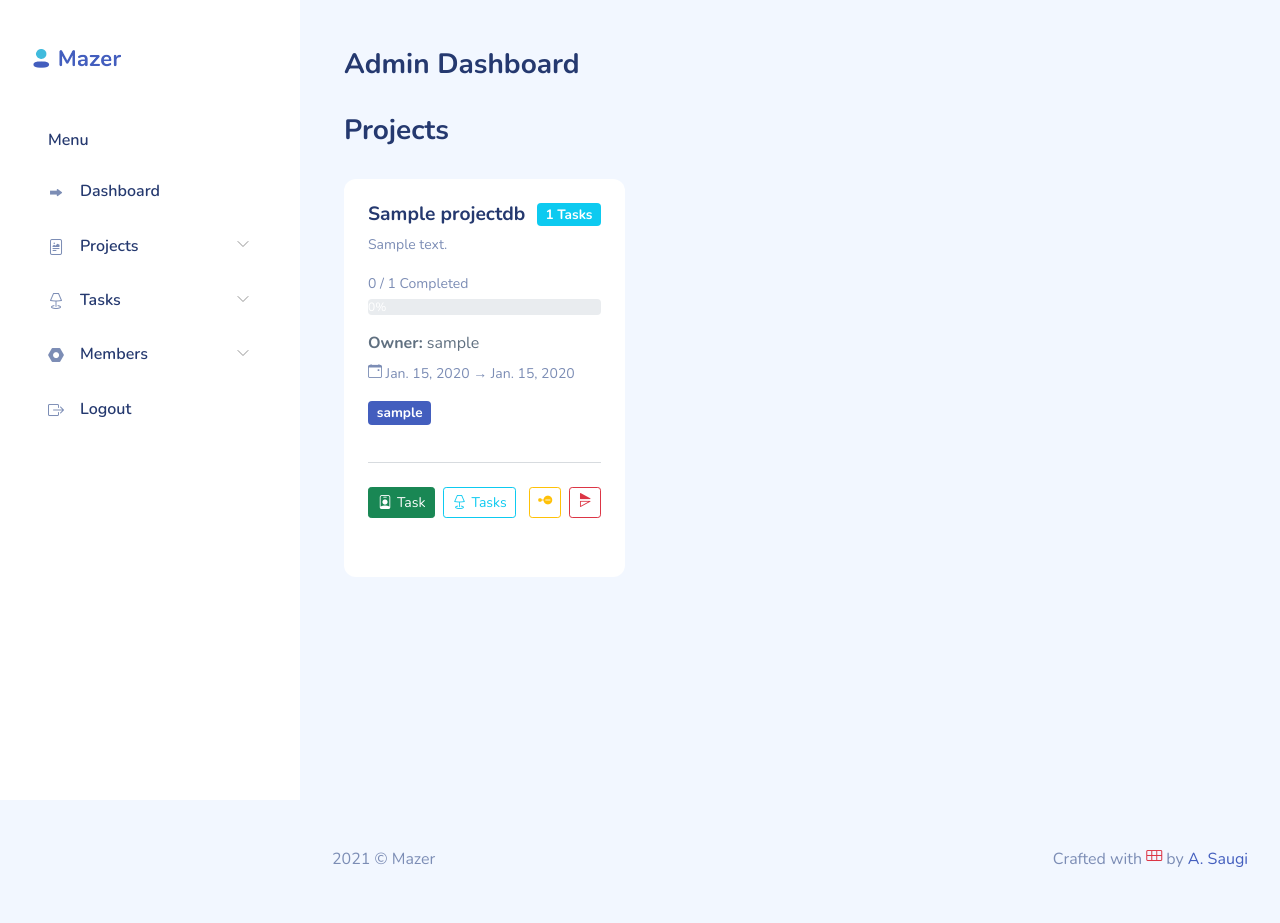
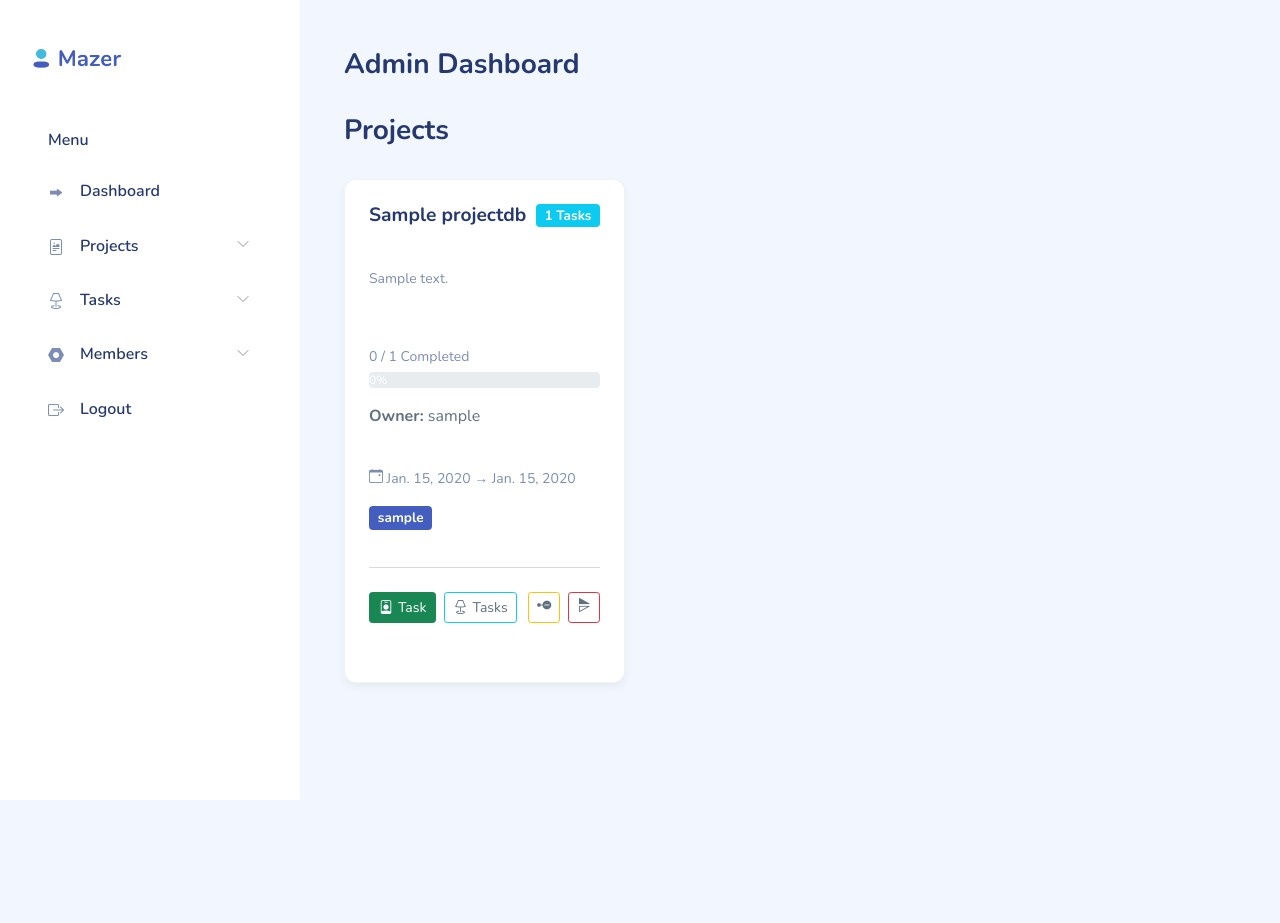
Before and after one commit to christanjose/TaskManagementSystem, a Django app: page /project/list_project/ in a window 1280 px wide. Shown: the top 923 px of the page. Before the commit the page ends 867 px from the top, so only its background shows below. Run offline with Django 5.2, Linux system fonts and the light colour scheme; a user stored in the database is signed in; tables that the repository leaves empty hold one stand-in row (values such as "Sample post"); some libraries are stand-ins or nearby versions.

Commit message:
Improved UI

```diff
--- a/projectsapp/templates/edit_project.html
+++ b/projectsapp/templates/edit_project.html
@@ -68,7 +68,7 @@
 
                                         {% for member in members %}
                                             <option value="{{ member.id }}"
-                                            {% if member in data.Project_Members.all %}selected{% endif %}>
+                                             {% if member in data.Project_Members.all %}selected{% endif %}>
                                                 {{ member.username }}
                                             </option>
                                         {% endfor %}
--- a/projectsapp/templates/list_project.html
+++ b/projectsapp/templates/list_project.html
@@ -14,7 +14,7 @@
             <div class="card-body d-flex flex-column">
 
                 <!-- Project Title -->
-                <div class="d-flex justify-content-between align-items-start">
+                <div class="d-flex justify-content-between align-items-start mb-2" style="min-height: 50px;">
                     <h5 class="card-title">{{ project.Project_Name }}</h5>
                     <span class="badge bg-info">{{ project.tasks.count }} Tasks</span>
                 </div>
@@ -48,7 +48,7 @@
                 </div>
 
                 <!-- Owner -->
-                <p class="mb-2"><strong>Owner:</strong> {{ project.Project_Owner.username }}</p>
+                <p class="mb-1"><strong>Owner:</strong> {{ project.Project_Owner.username }}</p>
 
                 <!-- Dates -->
                 <div class="small text-muted mb-3">
--- a/projectsapp/views.py
+++ b/projectsapp/views.py
@@ -26,8 +26,7 @@ def save_project(request):
         project.save()
         members = request.POST.getlist("project_members")
         project.Project_Members.set(members)
-        messages.success(request, "Project created successfully!")
-        return redirect(create_project)
+        return redirect(list_project)
 
 
 @login_required
@@ -48,10 +47,10 @@ def list_project(request):
             if t.Status == "completed":
                 completed += 1
 
+        progress = 0
         if total > 0:
             progress = int((completed / total) * 100)
-        else:
-            total = 0
+
 
         project.total = total
         project.completed = completed
@@ -88,4 +87,5 @@ def update_project(request, pro_id):
         project = ProjectDb.objects.get(id=pro_id)
         members = request.POST.getlist("project_members")
         project.Project_Members.set(members)
+
         return redirect(list_project)
--- a/static/assets/css/custom.css
+++ b/static/assets/css/custom.css
@@ -1,53 +1,100 @@
-/* Project Card Styling */
 
-.project-card{
-    height:100%;
-    border-radius:10px;
-    transition: all 0.3s ease;
-    cursor:pointer;
-}
+/* 🔥 PROJECT CARD BASE */
 
-/* Hover Animation */
-
-.project-card:hover{
-    transform: translateY(-8px) scale(1.02);
-    box-shadow: 0 15px 35px rgba(0,0,0,0.18);
-}
-
-/* Keep buttons at bottom */
-
-.card-body{
-    display:flex;
-    flex-direction:column;
-}
-
-.project-actions{
-    margin-top:auto;
-}
-
-/* Member badges spacing */
-
-.project-members .badge{
-    margin-right:5px;
-    margin-bottom:5px;
-}
-
-.project-card{
-    border-radius:12px;
+.project-card {
+    height: 100%;
+    border-radius: 12px;
+    cursor: pointer;
+    overflow: hidden;
     transition: transform 0.25s ease, box-shadow 0.25s ease;
 }
 
-.project-card:hover{
-    transform: translateY(-6px);
-    box-shadow:0 12px 30px rgba(0,0,0,0.15);
+/* 🔥 HOVER EFFECT (LIFT + GLOW) */
+
+.project-card:hover {
+    transform: translateY(-6px) scale(1.02);
+    box-shadow: 0 15px 40px rgba(0, 123, 255, 0.2);
 }
 
-.card-body{
-    display:flex;
-    flex-direction:column;
+/* 🔥 CARD BODY FLEX LAYOUT */
+
+.card-body {
+    display: flex;
+    flex-direction: column;
 }
 
-.project-members span{
-    margin-right:5px;
-    margin-bottom:5px;
+/* 🔥 KEEP ACTION BUTTONS AT BOTTOM */
+
+.project-actions {
+    margin-top: auto;
 }
+
+/* 🔥 MEMBER BADGES SPACING */
+
+.project-members .badge {
+    margin-right: 5px;
+    margin-bottom: 5px;
+}
+
+/* 🔥 PROGRESS BAR SMOOTH ANIMATION */
+
+.progress-bar {
+    transition: width 0.6s ease;
+}
+
+/* 🔥 TITLE FIX (ALIGN ALL CARDS) */
+
+.card-title {
+    min-height: 48px;
+    display: -webkit-box;
+    -webkit-line-clamp: 2;       /* limit to 2 lines */
+    -webkit-box-orient: vertical;
+    overflow: hidden;
+}
+
+/* 🔥 DESCRIPTION FIX (ALIGN ALL CARDS) */
+
+.project-card p {
+    min-height: 60px;
+    max-height: 60px;
+    overflow: hidden;
+}
+
+/* 🔥 CLICKABLE CARD FIX */
+
+.project-card a {
+    text-decoration: none;
+    color: inherit;
+}
+
+/* 🔥 OPTIONAL: SMOOTH IMAGE / ICON SCALE (future use) */
+
+.project-card:hover i {
+    transform: scale(1.1);
+    transition: transform 0.2s ease;
+}
+
+/* 🔥 OPTIONAL: SOFT BORDER */
+
+.project-card {
+    border: 1px solid rgba(0, 0, 0, 0.05);
+}
+
+/* 🔥 OPTIONAL: CARD SHADOW DEFAULT */
+
+.project-card {
+    box-shadow: 0 4px 10px rgba(0, 0, 0, 0.05);
+}
+
+/* 🔥 OPTIONAL: RESPONSIVE IMPROVEMENT */
+
+@media (max-width: 768px) {
+    .card-title {
+        min-height: auto;
+    }
+
+    .project-card p {
+        min-height: auto;
+        max-height: none;
+    }
+}
--- a/tasksapp/templates/my_tasks.html
+++ b/tasksapp/templates/my_tasks.html
@@ -88,7 +88,11 @@
                     {% endif %}
                 </td>
 
-                <td>{{ task.Due_Date }}</td>
+                <td>{{ task.Due_Date }}
+                    {% if task.Due_Date < today and task.Status != "completed" %}
+                        <span class="text-danger">(Overdue)</span>
+                    {% endif %}
+                </td>
 
             </tr>
 
```
Also changed, not shown: tasksapp/templates/list_task.html (+6 -2 lines), tasksapp/templates/project_task.html (+6 -2 lines), tasksapp/views.py (+8 -2 lines).
